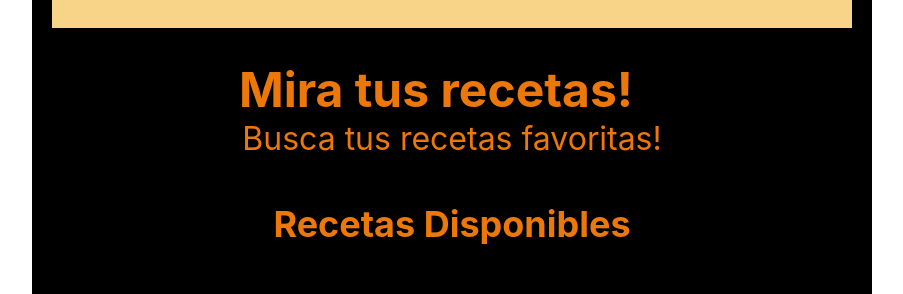
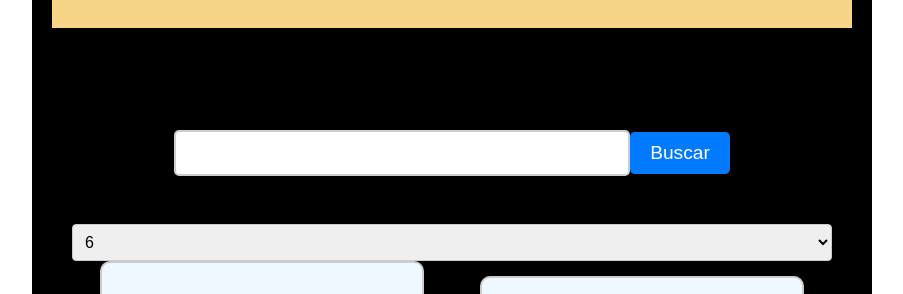
Before and after one commit to JEValenciaVelez/pi_food, a React (Create React App) app in the folder PI-Food-main/client/: page /home in a window 1280 px wide. Shown: the part 232-526 px from the top of the page, without its empty margins (188-1091 px from the left). Built offline with nearby package versions, Linux system fonts and the light colour scheme.

Commit message:
actualizacion

```diff
--- a/PI-Food-main/client/src/components/Cards/Cards.jsx
+++ b/PI-Food-main/client/src/components/Cards/Cards.jsx
@@ -40,6 +40,7 @@ const Cards = ({items, order}) => {
      setRecipes(data);
    } catch (error) { //si hay error lo atrapo
      console.log(error); // lo muestro por consola
+     window.alert('Receta no encontrada')
    }
  };
 
@@ -70,7 +71,7 @@ console.log(recipes)
     <div>
       <div>
         <div className="cards-container">
-          <h1>Recetas Disponibles</h1>
+          {/* <h1>Recetas Disponibles</h1> */}
           <div className="search">
             <label htmlFor="search">Busca tus recetas</label>
             <input onChange={handleChange} type="search" name="search" />
--- a/PI-Food-main/client/src/components/home/Home.jsx
+++ b/PI-Food-main/client/src/components/home/Home.jsx
@@ -18,8 +18,8 @@ const Home = () => {
     <div className="container">
       <Nav setFilteredData={setFilteredData} setOrder={setOrder}/>
       <div className="display-cards">
-        <span className="enunciado1">Mira tus recetas!</span>
-        <span className="enunciado2"> Busca tus recetas favoritas!</span>
+        {/* <span className="enunciado1">Mira tus recetas!</span>
+        <span className="enunciado2"> Busca tus recetas favoritas!</span> */}
         <Cards items={filteredData.length > 0 ? filteredData : data} order={order.length ? order : []}/>
       </div>
       <Footer/>
```
